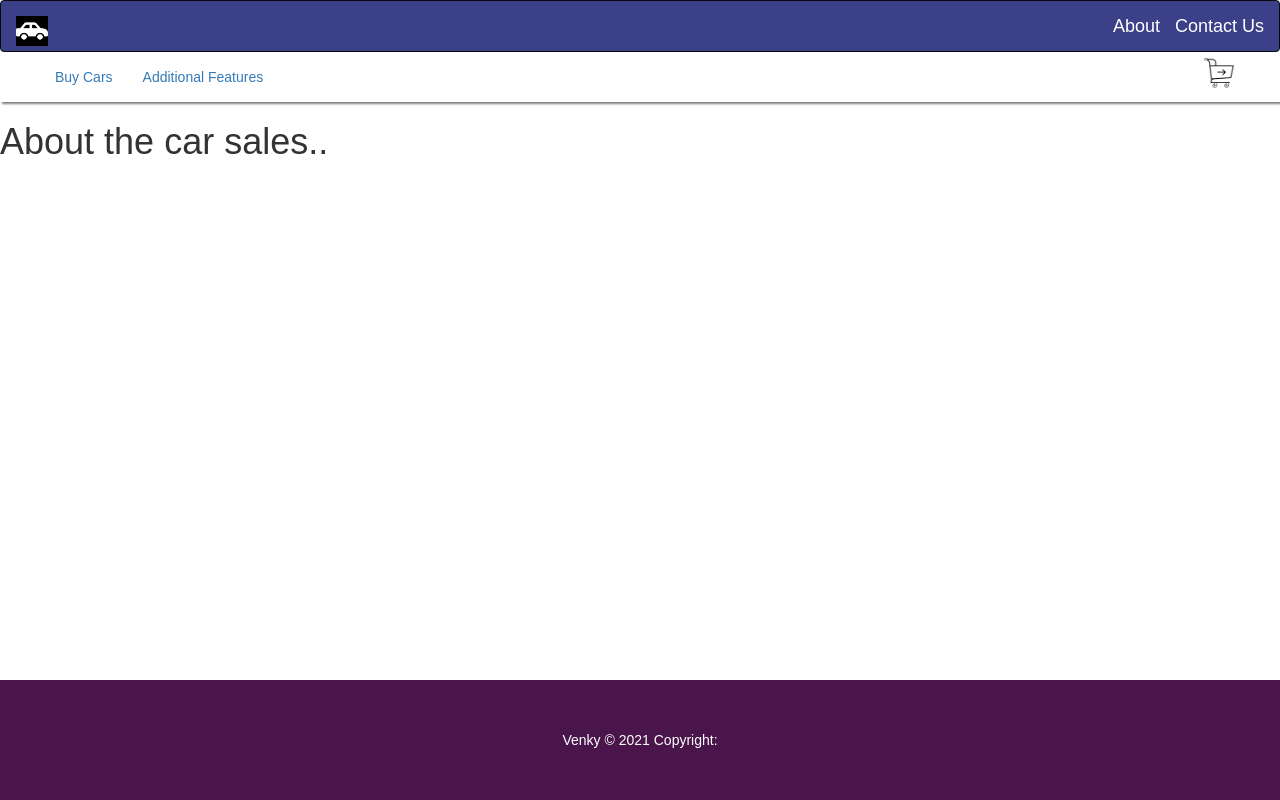
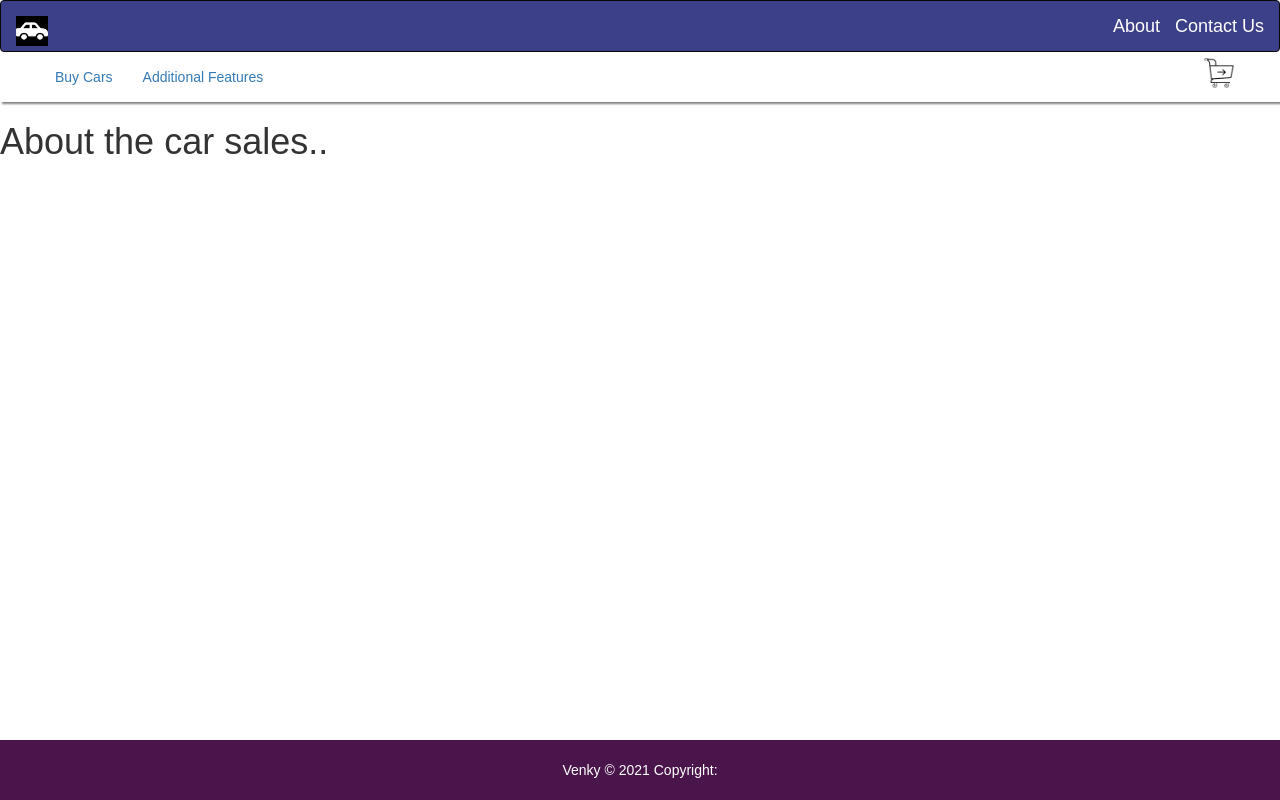
Before and after one commit to vy3191/e-commerce, a React (Create React App) app: page /about in a window 1280 px wide. Built offline with nearby package versions, Linux system fonts and the light colour scheme.

Commit message:
modified footer styles

```diff
--- a/src/styles/App.css
+++ b/src/styles/App.css
@@ -39,7 +39,7 @@
   background-color: #4A154B;;
   color: white;
   text-align: center;
-  padding: 50px;
+  padding: 20px;
 }
 .cards-container {
   display: flex;
```
